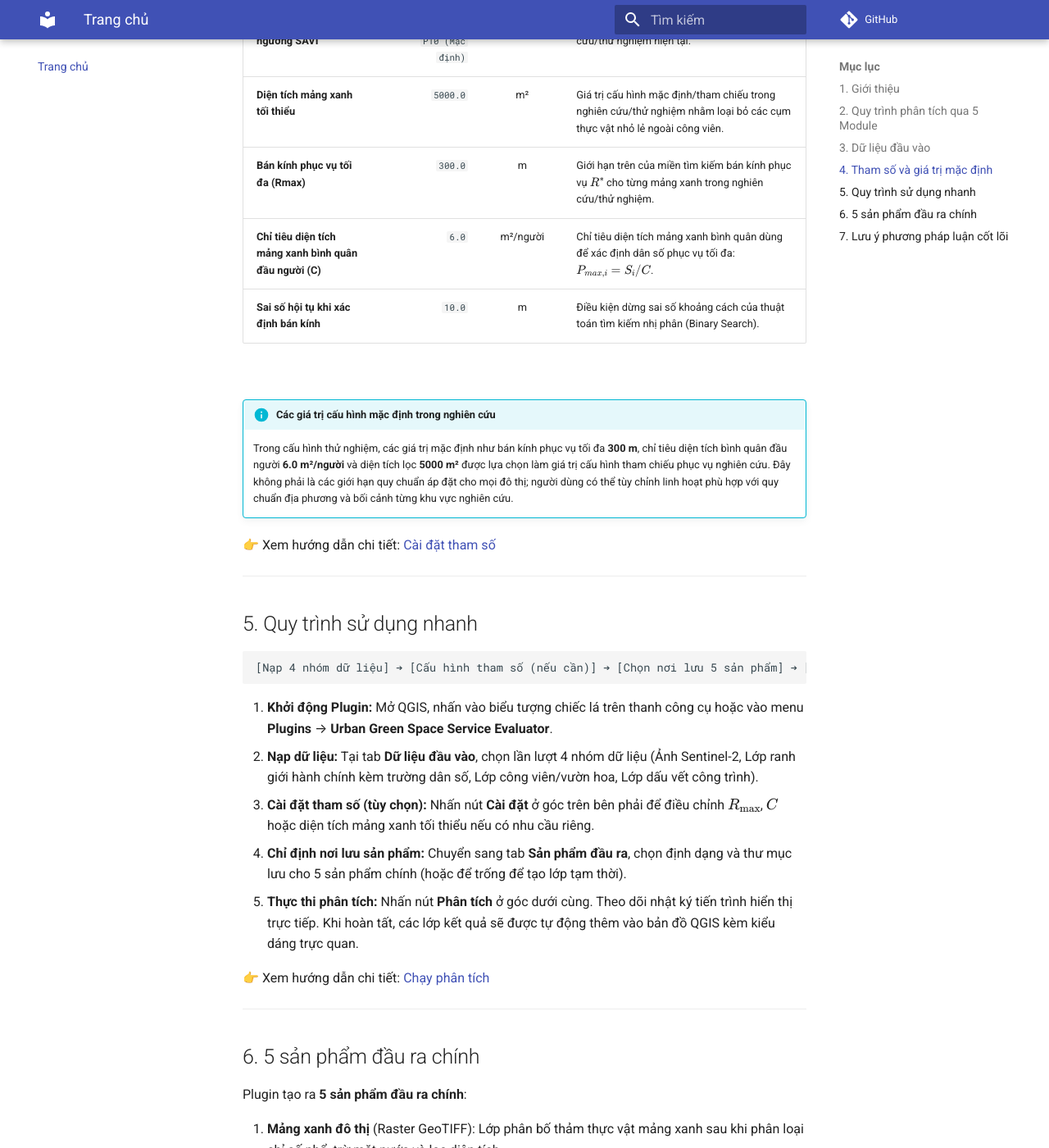
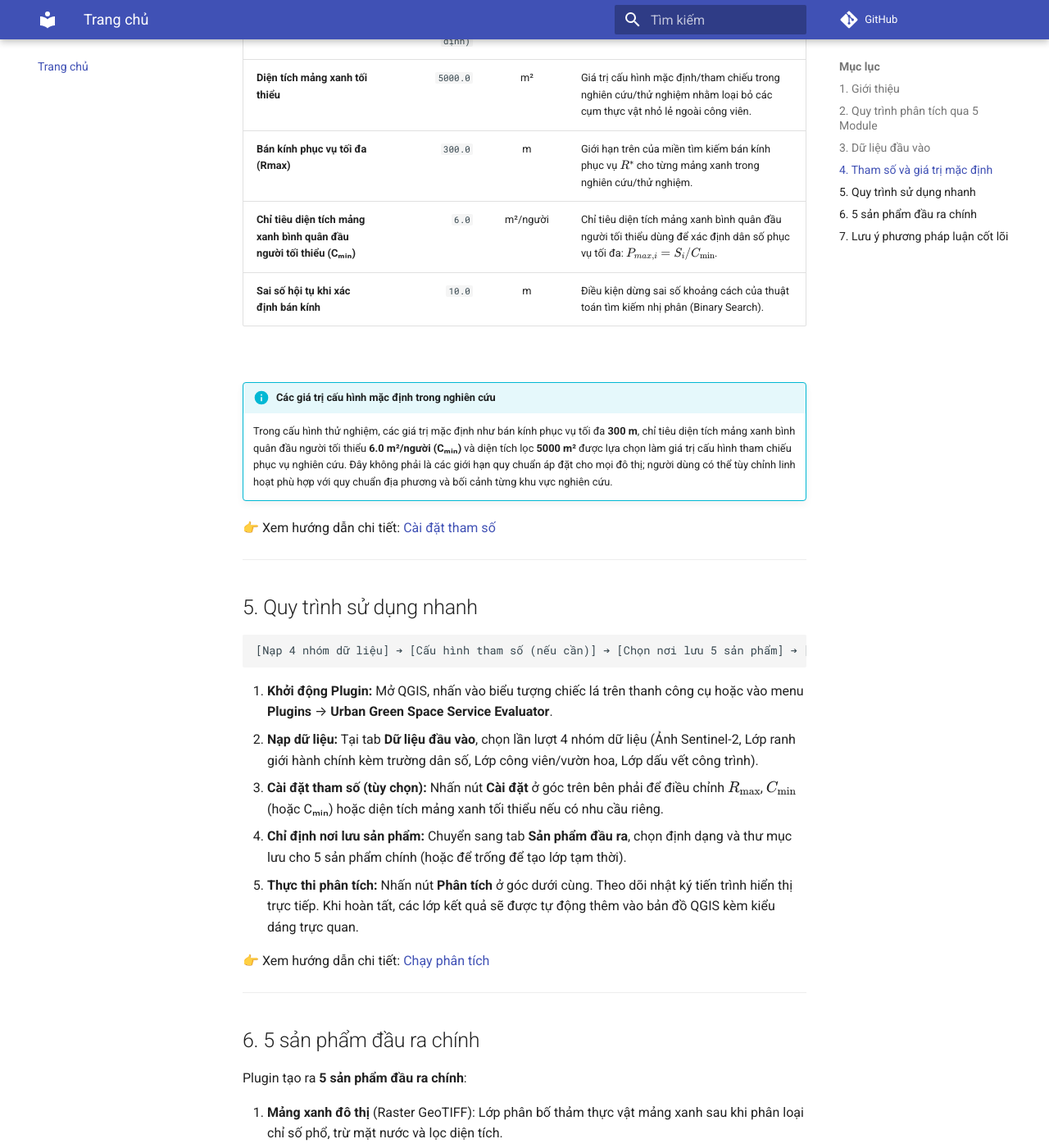
Before and after one commit to xuanphi1702/green-space-evaluator, an MkDocs documentation site: the page built from docs/index.md, in a window 1280 px wide and 1400 px high, scrolled down 3390 px. Shown: the whole window at 82% size. Built offline with MkDocs 1.6.1 and Material for MkDocs 9.7.7, drawn with Linux system fonts in a browser that asks for light colours; comment, search, counter and statistics services are not loaded; some of the changed text lies outside the part shown.

Commit message:
docs: standardize Cmin notation and terminology

```diff
--- a/docs/index.md
+++ b/docs/index.md
@@ -59,11 +59,11 @@ Các tham số tính toán được quản lý trong cửa sổ **Cài đặt**
 | **Phương pháp xác định ngưỡng SAVI** | `Bách phân vị P10 (Mặc định)` | — | Phương pháp mặc định trong cấu hình nghiên cứu/thử nghiệm hiện tại. |
 | **Diện tích mảng xanh tối thiểu** | `5000.0` | m² | Giá trị cấu hình mặc định/tham chiếu trong nghiên cứu/thử nghiệm nhằm loại bỏ các cụm thực vật nhỏ lẻ ngoài công viên. |
 | **Bán kính phục vụ tối đa (Rmax)** | `300.0` | m | Giới hạn trên của miền tìm kiếm bán kính phục vụ $R^*$ cho từng mảng xanh trong nghiên cứu/thử nghiệm. |
-| **Chỉ tiêu diện tích mảng xanh bình quân đầu người (C)** | `6.0` | m²/người | Chỉ tiêu diện tích mảng xanh bình quân dùng để xác định dân số phục vụ tối đa: $P_{max,i} = S_i / C$. |
+| **Chỉ tiêu diện tích mảng xanh bình quân đầu người tối thiểu (Cₘᵢₙ)** | `6.0` | m²/người | Chỉ tiêu diện tích mảng xanh bình quân đầu người tối thiểu dùng để xác định dân số phục vụ tối đa: $P_{max,i} = S_i / C_{\min}$. |
 | **Sai số hội tụ khi xác định bán kính** | `10.0` | m | Điều kiện dừng sai số khoảng cách của thuật toán tìm kiếm nhị phân (Binary Search). |
 
 !!! info "Các giá trị cấu hình mặc định trong nghiên cứu"
-    Trong cấu hình thử nghiệm, các giá trị mặc định như bán kính phục vụ tối đa **300 m**, chỉ tiêu diện tích bình quân đầu người **6.0 m²/người** và diện tích lọc **5000 m²** được lựa chọn làm giá trị cấu hình tham chiếu phục vụ nghiên cứu. Đây không phải là các giới hạn quy chuẩn áp đặt cho mọi đô thị; người dùng có thể tùy chỉnh linh hoạt phù hợp với quy chuẩn địa phương và bối cảnh từng khu vực nghiên cứu.
+    Trong cấu hình thử nghiệm, các giá trị mặc định như bán kính phục vụ tối đa **300 m**, chỉ tiêu diện tích mảng xanh bình quân đầu người tối thiểu **6.0 m²/người (Cₘᵢₙ)** và diện tích lọc **5000 m²** được lựa chọn làm giá trị cấu hình tham chiếu phục vụ nghiên cứu. Đây không phải là các giới hạn quy chuẩn áp đặt cho mọi đô thị; người dùng có thể tùy chỉnh linh hoạt phù hợp với quy chuẩn địa phương và bối cảnh từng khu vực nghiên cứu.
 
 👉 Xem hướng dẫn chi tiết: [Cài đặt tham số](tham-so.md)
 
@@ -77,7 +77,7 @@ Các tham số tính toán được quản lý trong cửa sổ **Cài đặt**
 
 1. **Khởi động Plugin:** Mở QGIS, nhấn vào biểu tượng chiếc lá trên thanh công cụ hoặc vào menu **Plugins** → **Urban Green Space Service Evaluator**.
 2. **Nạp dữ liệu:** Tại tab **Dữ liệu đầu vào**, chọn lần lượt 4 nhóm dữ liệu (Ảnh Sentinel-2, Lớp ranh giới hành chính kèm trường dân số, Lớp công viên/vườn hoa, Lớp dấu vết công trình).
-3. **Cài đặt tham số (tùy chọn):** Nhấn nút **Cài đặt** ở góc trên bên phải để điều chỉnh $R_{\max}$, $C$ hoặc diện tích mảng xanh tối thiểu nếu có nhu cầu riêng.
+3. **Cài đặt tham số (tùy chọn):** Nhấn nút **Cài đặt** ở góc trên bên phải để điều chỉnh $R_{\max}$, $C_{\min}$ (hoặc Cₘᵢₙ) hoặc diện tích mảng xanh tối thiểu nếu có nhu cầu riêng.
 4. **Chỉ định nơi lưu sản phẩm:** Chuyển sang tab **Sản phẩm đầu ra**, chọn định dạng và thư mục lưu cho 5 sản phẩm chính (hoặc để trống để tạo lớp tạm thời).
 5. **Thực thi phân tích:** Nhấn nút **Phân tích** ở góc dưới cùng. Theo dõi nhật ký tiến trình hiển thị trực tiếp. Khi hoàn tất, các lớp kết quả sẽ được tự động thêm vào bản đồ QGIS kèm kiểu dáng trực quan.
 
@@ -107,7 +107,7 @@ Plugin tạo ra **5 sản phẩm đầu ra chính**:
     - **Dân số phân bổ (`POP_ALLOC`):** Dân số được phân bổ theo tỷ lệ diện tích dấu vết công trình từ dân số thống kê của đơn vị hành chính. Đây là **dân số được phân bổ theo không gian** phục vụ mô hình hóa, không phải dân số quan sát hoặc kiểm kê thực tế tại từng công trình.
     - **Dấu vết công trình xây dựng (Footprint):** Đại diện cho **không gian xây dựng vật lý (built space)**, không đồng nhất hoàn toàn với nhà ở, hộ gia đình hoặc nơi cư trú.
     - **Khoảng cách Euclid:** Vùng phục vụ được tính toán theo **khoảng cách hình học Euclid**, không phải cự ly di chuyển thực tế theo mạng lưới giao thông đường bộ.
-    - **Bán kính phục vụ $R^*$:** Được xác định độc lập cho từng mảng xanh dựa trên tương quan giữa diện tích mảng xanh, dân số phân bổ, chỉ tiêu $C$ và giới hạn $R_{\max}$. $R^*$ là bán kính phục vụ lớn nhất trong miền tìm kiếm thỏa mãn điều kiện của mô hình.
+    - **Bán kính phục vụ $R^*$:** Được xác định độc lập cho từng mảng xanh dựa trên tương quan giữa diện tích mảng xanh, dân số phân bổ, chỉ tiêu diện tích mảng xanh bình quân đầu người tối thiểu $C_{\min}$ ($Cₘᵢₙ$) và giới hạn $R_{\max}$. $R^*$ là bán kính phục vụ lớn nhất trong miền tìm kiếm thỏa mãn điều kiện của mô hình.
     - **Xử lý chồng lấn (Exclusive Assignment):** Các vùng đệm $R^*$ của từng mảng xanh được giữ nguyên độc lập. Việc xử lý chồng lấn được thực hiện ở bước gán không gian xây dựng (Module 4): mỗi phần dấu vết công trình chỉ được gán duy nhất cho một mảng xanh gần nhất để loại trừ hoàn toàn việc đếm lặp.
 
 👉 Xem đầy đủ lưu ý: [Lưu ý khi sử dụng](luu-y.md) | [Lỗi thường gặp](loi-thuong-gap.md)
```
Also changed, not shown: other parts of docs/index.md (+1 -1 lines), README.md (+2 -2 lines), docs/chay-phan-tich.md (+2 -2 lines), docs/loi-thuong-gap.md (+1 -1 lines), docs/luu-y.md (+3 -3 lines), docs/san-pham.md (+5 -5 lines), docs/tham-so.md (+5 -5 lines), site/chay-phan-tich/index.html, site/index.html, site/loi-thuong-gap/index.html, site/luu-y/index.html, site/san-pham/index.html, site/search/search_index.json, site/sitemap.xml, 1 more files, 1 other file.
